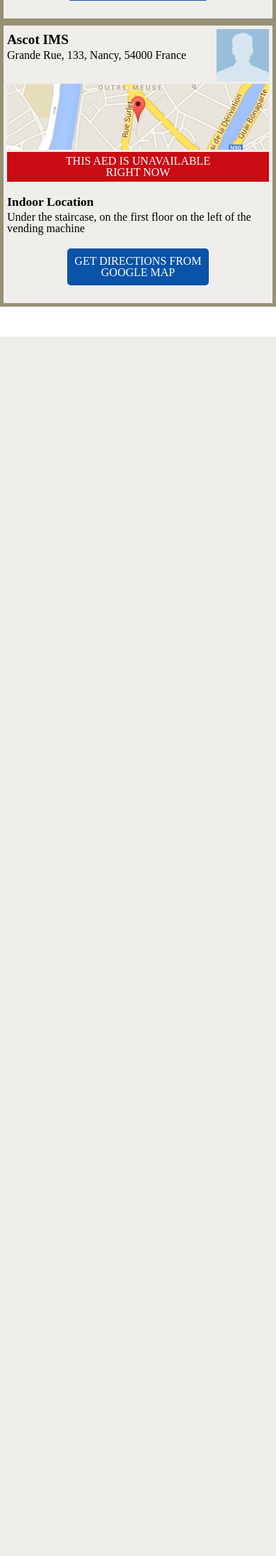
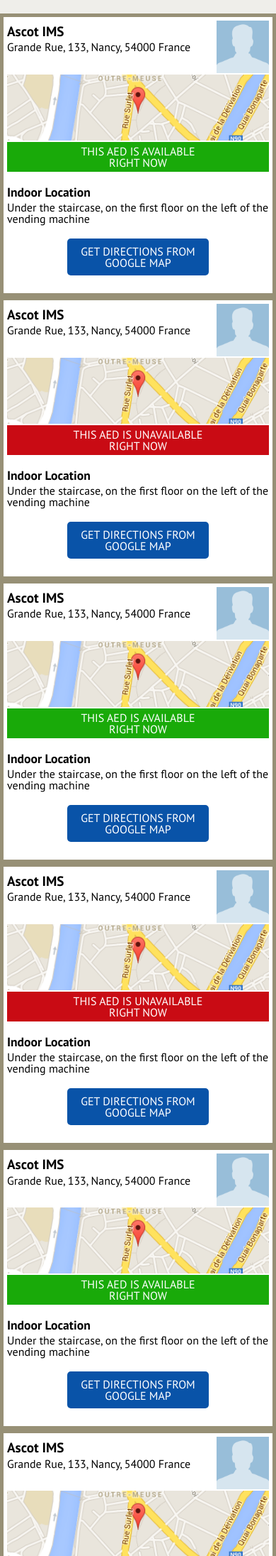
Before and after one commit to stevejvv/AED_POINTER, a PHP site: page /tickets.html in a window 390 px wide. Shown: the part 370-2562 px from the top of the page at 71% size. Before the commit the page ends 844 px from the top, so only its background shows below. Run offline with PHP 8.4, Linux system fonts and the light colour scheme; some libraries are stand-ins or nearby versions.

Commit message:
tickets / map / navbar

```diff
--- /dev/null
+++ b/js_maps_test.js
@@ -0,0 +1,46 @@
+var inputTextAddress = "133, grande rue, nancy, france"
+var geocoder;
+var map;
+var myAddress;
+var address;
+var coords;
+
+	function getMarkerAddress(location) {
+		geocoder = new google.maps.Geocoder();
+		var mapOptions = {
+	    zoom: 5,
+	    mapTypeId: google.maps.MapTypeId.ROADMAP
+	  };
+	  map = new google.maps.Map(document.getElementById('map-canvas'),
+	      mapOptions);
+
+
+		var sAddress = inputTextAddress;
+		geocoder.geocode( { 'address': sAddress},
+			function(results, status) {
+				if (status == google.maps.GeocoderStatus.OK) {
+					map.setCenter(results[0].geometry.location);
+					var marker = new google.maps.Marker({
+					 map: map,
+					 position: results[0].geometry.location,
+					});
+				}
+				else{
+					alert("Geocode was not successful for the following reason: " + status);
+				}
+			});
+
+		geocoder.geocode( { 'address': sAddress}, function(results, status) {
+	      if (status == google.maps.GeocoderStatus.OK) {
+	          if(results[0])
+	          {
+				coords = results[0].geometry.location
+	            address = results[0].formatted_address;
+				document.getElementById("addressResult").innerHTML = address + coords;
+	          }
+	        }
+	       else {
+	        alert("Geocoder failed due to: " + status);
+	      }
+	    });
+	}
--- a/main_tickets.css
+++ b/main_tickets.css
@@ -1,93 +1,39 @@
-/* http://meyerweb.com/eric/tools/css/reset/
-   v2.0 | 20110126
-   License: none (public domain)
-*/
-
-html, body, div, span, applet, object, iframe,
-h1, h2, h3, h4, h5, h6, p, blockquote, pre,
-a, abbr, acronym, address, big, cite, code,
-del, dfn, em, img, ins, kbd, q, s, samp,
-small, strike, strong, sub, sup, tt, var,
-b, u, i, center,
-dl, dt, dd, ol, ul, li,
-fieldset, form, label, legend,
-table, caption, tbody, tfoot, thead, tr, th, td,
-article, aside, canvas, details, embed,
-figure, figcaption, footer, header, hgroup,
-menu, nav, output, ruby, section, summary,
-time, mark, audio, video {
-	margin: 0;
-	padding: 0;
-	border: 0;
-	font-size: 100%;
-	font: inherit;
-	vertical-align: baseline;
-}
-/* HTML5 display-role reset for older browsers */
-article, aside, details, figcaption, figure,
-footer, header, hgroup, menu, nav, section {
-	display: block;
-}
-body {
-	line-height: 1;
-}
-ol, ul {
-	list-style: none;
-}
-blockquote, q {
-	quotes: none;
-}
-blockquote:before, blockquote:after,
-q:before, q:after {
-	content: '';
-	content: none;
-}
-table {
-	border-collapse: collapse;
-	border-spacing: 0;
-}
-
-
-
-
-
-
-
-
-
-
-
-
-
-
-
 
 
 body {
+	font-family: 'PT Sans', Arial, sans-serif;
+	padding-top:45px;
 	font-size:1em;
+	background-color: #efeeea;
+
 }
 
 #body_container {
 	width:750px;
-	height:500px;
+	height:100%;
 	margin:0 auto;
-	background-color: white;
-
-
 }
 
-
+#map-container {
+	width:630px;
+	margin:20px auto;
+	background-color:#efeeea;
+}
+input {
+	margin:10px;
+}
+#input_container {
+	text-align:center;
+	margin:10px;
+}
 .tickets_outer_container {
 	float:left;
 	width:50%;
-	background-color: #efeeea;
+	background-color: white;
 }
-
 .tickets_inner_container {
 	padding:5px;
 	border: thick solid #979076;
-
-
 }
 .tickets_header {
 	float:left;
@@ -98,14 +44,11 @@ body {
 	font-weight: bold;
 	padding: 5px 0px;
 }
-.tickets_indoor_location {
-}
 .tickets_indoor_location_title {
 	font-size:1.1em;
 	font-weight: bold;
 	padding: 5px 0px;
 }
-
 .tickets_ead_available {
 	width:100%;
 	height:100%;
@@ -138,14 +79,23 @@ body {
 	padding:10px 0px;
 	text-transform: uppercase;
 	border-radius:5px;
+
 }
 
 
+.screenshot {
 
 
 
+}
 
 
+@media screen and (max-width: 800px) {
+
+	#map-container {
+		width:100%;
+	}
+}
 
 
 
--- a/tickets.html
+++ b/tickets.html
@@ -2,39 +2,61 @@
 <html>
 <head>
 	<title>AED-POINTER.eu</title>
-	<meta name="viewport" content="initial-scale=1.0, user-scalable=no">
+	<meta name="viewport" content="width=device-width; initial-scale=1; maximum-scale=1">
 	<meta charset="utf-8">
+	<link rel="stylesheet" href="normalize.css">
 	<link rel="stylesheet" href="main_tickets.css" type="text/css" media="screen" title="no title" charset="utf-8">
+	<link href='http://fonts.googleapis.com/css?family=PT+Sans:400,700' rel='stylesheet' type='text/css'>
+
+	<!--[if IE]> <script src="http://html5shiv.googlecode.com/svn/trunk/html5.js"></script><![endif]-->
+	<script src="https://ajax.googleapis.com/ajax/libs/jquery/1.7.2/jquery.min.js"></script>
 	<script src="http://maps.googleapis.com/maps/api/js?key=AIzaSyDSMTHUIyndywwgyws3_C34P5LognZxgLc&sensor=false"></script>
+	<script src="js_maps_test.js"></script>
 
 	<script>
-	function reducemap() {
-	document.getElementById("map-canvas").style.height= document.getElementById("map-canvas").style.height * 2;
-	google.maps.event.trigger( map, "resize" );
-	}
+		$(function() {
+			var pull 		= $('#pull');
+				menu 		= $('nav ul');
+				menuHeight	= menu.height();
 
+			$(pull).on('click', function(e) {
+				e.preventDefault();
+				menu.slideToggle();
+			});
 
-
-	var map;
-	function initialize() {
-	  var mapOptions = {
-	    zoom: 14,
-	    center: new google.maps.LatLng(48.858201, 2.294501),
-	    mapTypeId: google.maps.MapTypeId.ROADMAP
-	  };
-	  map = new google.maps.Map(document.getElementById('map-canvas'),
-	      mapOptions);
-	}
-
-	google.maps.event.addDomListener(window, 'load', initialize);
-
-
-
-
+			$(window).resize(function(){
+        		var w = $(window).width();
+        		if(w > 320 && menu.is(':hidden')) {
+        			menu.removeAttr('style');
+        		}
+    		});
+		});
 	</script>
 
-<body>
-	<div id="body_container">
+</head>
+<body onload="getMarkerAddress()">
+
+	<nav class="clearfix">
+		<ul class="clearfix">
+			<li><a href="#">Find</a></li>
+			<li><a href="#">Register</a></li>
+			<li><a href="#">Notify</a></li>
+			<li><a href="#">About</a></li>
+			<li><a href="#">Empty</a></li>
+			<li><a href="#">Empty</a></li>
+		</ul>
+		<a href="#" id="pull">AED-Pointer.eu</a>
+	</nav>
+	<div id="input_container">
+		<input>
+		<button>Search</button>
+	</div>
+	<div id="map-container">
+		<div id="map-canvas" style="width:100%; height:250px;"></div>
+	</div>
+
+	<!-- >	<div id="addressResult"></div>  -->
+		<div id="body_container">
 
 		<div class="tickets_outer_container">
 			<div class= "tickets_inner_container">
@@ -43,8 +65,7 @@
 					<div class="tickets_name">Ascot IMS</div>
 					<div class="tickets_adress">Grande Rue, 133, Nancy, 54000 France</div>
 				</div>
-				<div id="map-canvas" width="100%" height="50px"></div>
-				<img  onclick="reducemap()" src="assets/map_screenshot.png" width="100%"  alt="Map Screenshot">
+				<img class="screenshot" src="assets/map_screenshot.png" width="100%"  alt="Map Screenshot">
 				<div class="tickets_ead_available">This AED is available <br />right now</div>
 				<div class="tickets_indoor_location">
 					<div class="tickets_indoor_location_title">Indoor Location</div>
@@ -71,6 +92,72 @@
 			</div>
 		</div>
 
+		<div class="tickets_outer_container">
+			<div class= "tickets_inner_container">
+				<img src="assets/no_pic.jpg" width="20%"  alt="No Pic">
+				<div class="tickets_header">
+					<div class="tickets_name">Ascot IMS</div>
+					<div class="tickets_adress">Grande Rue, 133, Nancy, 54000 France</div>
+				</div>
+				<img class="screenshot" src="assets/map_screenshot.png" width="100%"  alt="Map Screenshot">
+				<div class="tickets_ead_available">This AED is available <br />right now</div>
+				<div class="tickets_indoor_location">
+					<div class="tickets_indoor_location_title">Indoor Location</div>
+					<div class="tickets_indoor_location_content">Under the staircase, on the first floor on the left of the vending machine</div>
+				</div>
+				<div class="tickets_get_direction">Get directions from <br />google map</div>
+			</div>
+		</div>
+
+		<div class="tickets_outer_container">
+			<div class= "tickets_inner_container">
+				<img src="assets/no_pic.jpg" width="20%"  alt="No Pic">
+				<div class="tickets_header">
+					<div class="tickets_name">Ascot IMS</div>
+					<div class="tickets_adress">Grande Rue, 133, Nancy, 54000 France</div>
+				</div>
+				<img src="assets/map_screenshot.png" width="100%"  alt="Map Screenshot">
+				<div class="tickets_ead_unavailable">This AED is unavailable <br />right now</div>
+				<div class="tickets_indoor_location">
+					<div class="tickets_indoor_location_title">Indoor Location</div>
+					<div class="tickets_indoor_location_content">Under the staircase, on the first floor on the left of the vending machine</div>
+				</div>
+				<div class="tickets_get_direction">Get directions from <br />google map</div>
+			</div>
+		</div>	<div class="tickets_outer_container">
+				<div class= "tickets_inner_container">
+					<img src="assets/no_pic.jpg" width="20%"  alt="No Pic">
+					<div class="tickets_header">
+						<div class="tickets_name">Ascot IMS</div>
+						<div class="tickets_adress">Grande Rue, 133, Nancy, 54000 France</div>
+					</div>
+					<img class="screenshot" src="assets/map_screenshot.png" width="100%"  alt="Map Screenshot">
+					<div class="tickets_ead_available">This AED is available <br />right now</div>
+					<div class="tickets_indoor_location">
+						<div class="tickets_indoor_location_title">Indoor Location</div>
+						<div class="tickets_indoor_location_content">Under the staircase, on the first floor on the left of the vending machine</div>
+					</div>
+					<div class="tickets_get_direction">Get directions from <br />google map</div>
+				</div>
+			</div>
+
+			<div class="tickets_outer_container">
+				<div class= "tickets_inner_container">
+					<img src="assets/no_pic.jpg" width="20%"  alt="No Pic">
+					<div class="tickets_header">
+						<div class="tickets_name">Ascot IMS</div>
+						<div class="tickets_adress">Grande Rue, 133, Nancy, 54000 France</div>
+					</div>
+					<img src="assets/map_screenshot.png" width="100%"  alt="Map Screenshot">
+					<div class="tickets_ead_unavailable">This AED is unavailable <br />right now</div>
+					<div class="tickets_indoor_location">
+						<div class="tickets_indoor_location_title">Indoor Location</div>
+						<div class="tickets_indoor_location_content">Under the staircase, on the first floor on the left of the vending machine</div>
+					</div>
+					<div class="tickets_get_direction">Get directions from <br />google map</div>
+				</div>
+			</div>
+
 	</div>
 </body>
 </html>
```
Also changed, not shown: other parts of main_tickets.css (+139 -3 lines), map_test.html (+4 -47 lines), assets/grid.png (added), assets/nav-icon.png (added), normalize.css (added).
